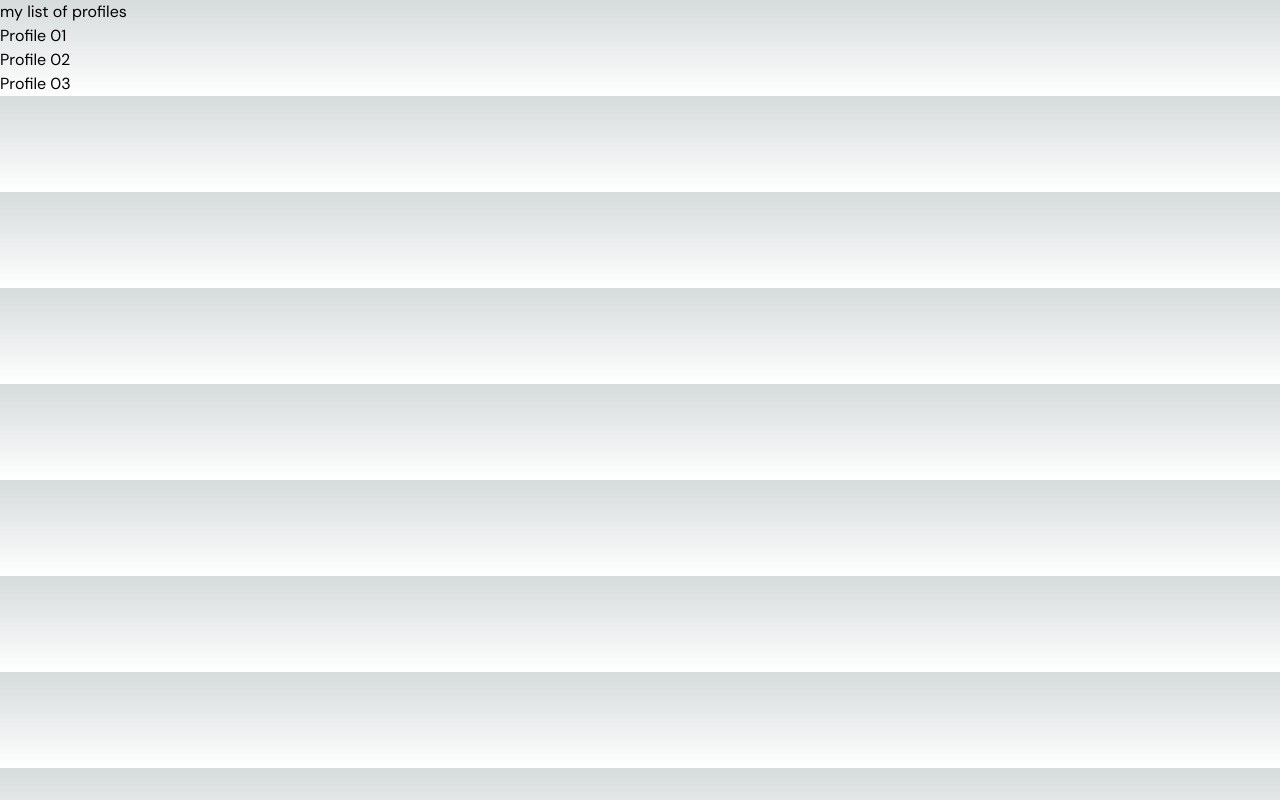
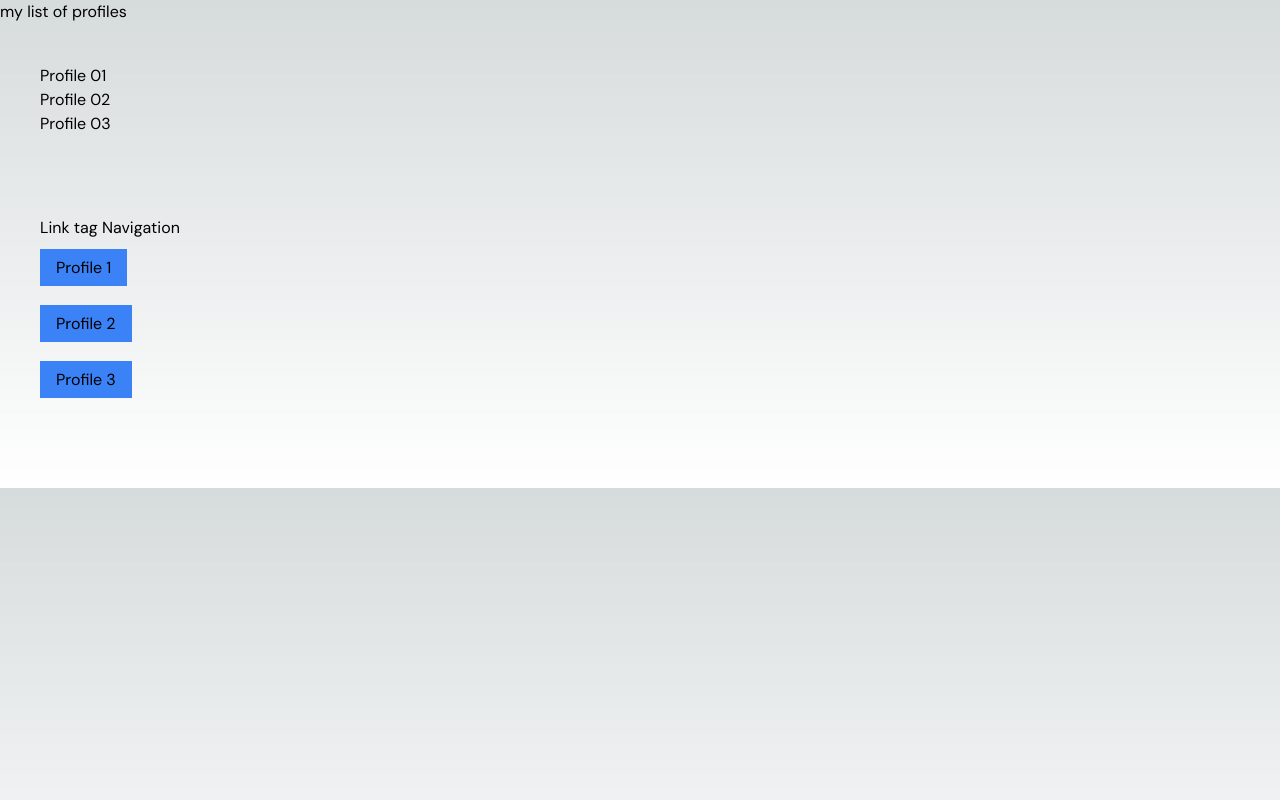
Before and after one commit to aweeshathavishanka/nextjs13-course, a Next.js app: page /profile in a window 1280 px wide. Built offline with nearby package versions, Linux system fonts and the light colour scheme.

Commit message:
Link Component with NextJs 14

```diff
--- a/src/app/profile/page.tsx
+++ b/src/app/profile/page.tsx
@@ -1,5 +1,6 @@
 "use client";
 
+import Link from "next/link";
 import { useRouter } from "next/navigation";
 
 const ProfilePage = () => {
@@ -9,7 +10,7 @@ const ProfilePage = () => {
   return (
     <div>
       <h1>my list of profiles</h1>
-      <div>
+      <div className=" m-10">
         <ul>
           <li
             onClick={() => router.push("profile/1")}
@@ -28,6 +29,36 @@ const ProfilePage = () => {
           </li>
         </ul>
       </div>
+
+      <div className=" py-10 m-10">
+        <h1>Link tag Navigation</h1>
+        <ul className="">
+          <li className=" py-4">
+            <Link
+              href="/profile/1"
+              className=" bg-blue-500 px-4 py-2 border-slate-200">
+              Profile 1
+            </Link>
+          </li>
+          <li className=" py-4">
+            <Link
+              href="/profile/2"
+              className=" px-4 py-2 bg-blur bg-blue-500 border-slate-200">
+              Profile 2
+            </Link>
+          </li>
+          <li className=" py-4">
+            <Link
+              href={{
+                pathname: "/profile/3",
+                query: { username: "John Doe" },
+              }}
+              className=" px-4 py-2 bg-blur bg-blue-500 border-slate-200">
+              Profile 3
+            </Link>
+          </li>
+        </ul>
+      </div>
     </div>
   );
 };
```
